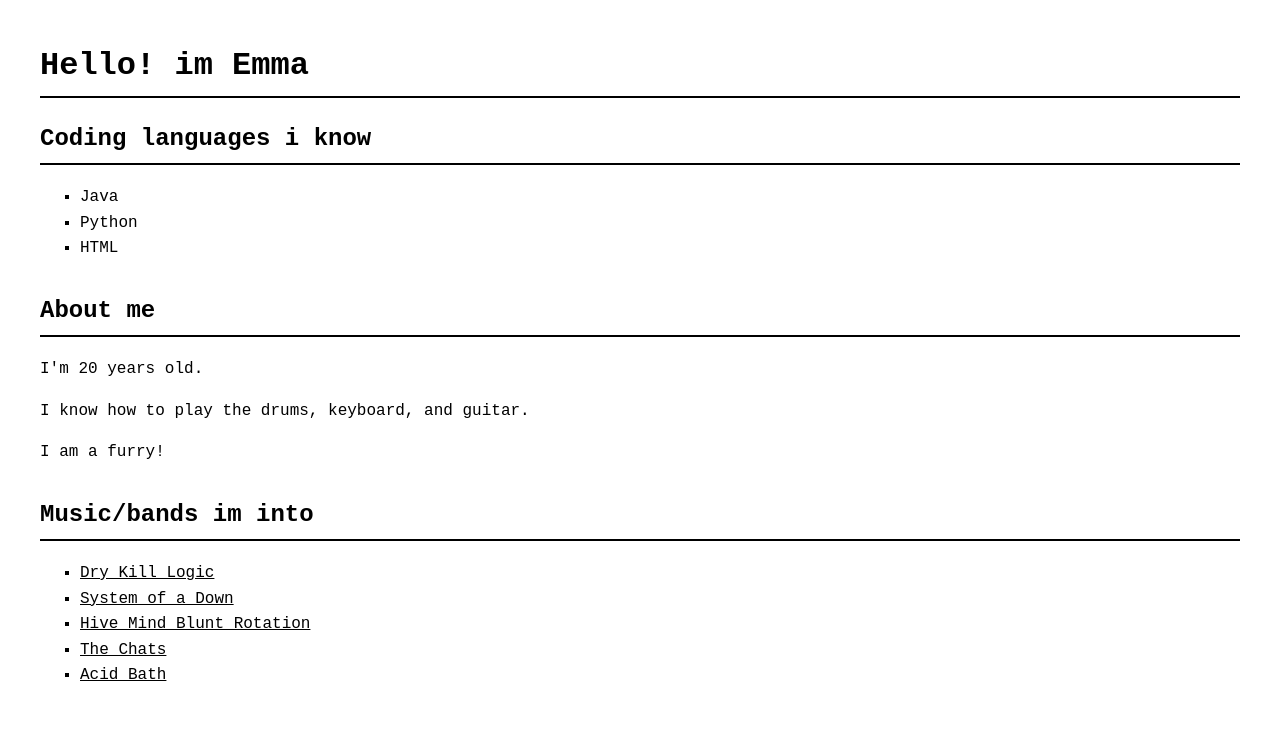
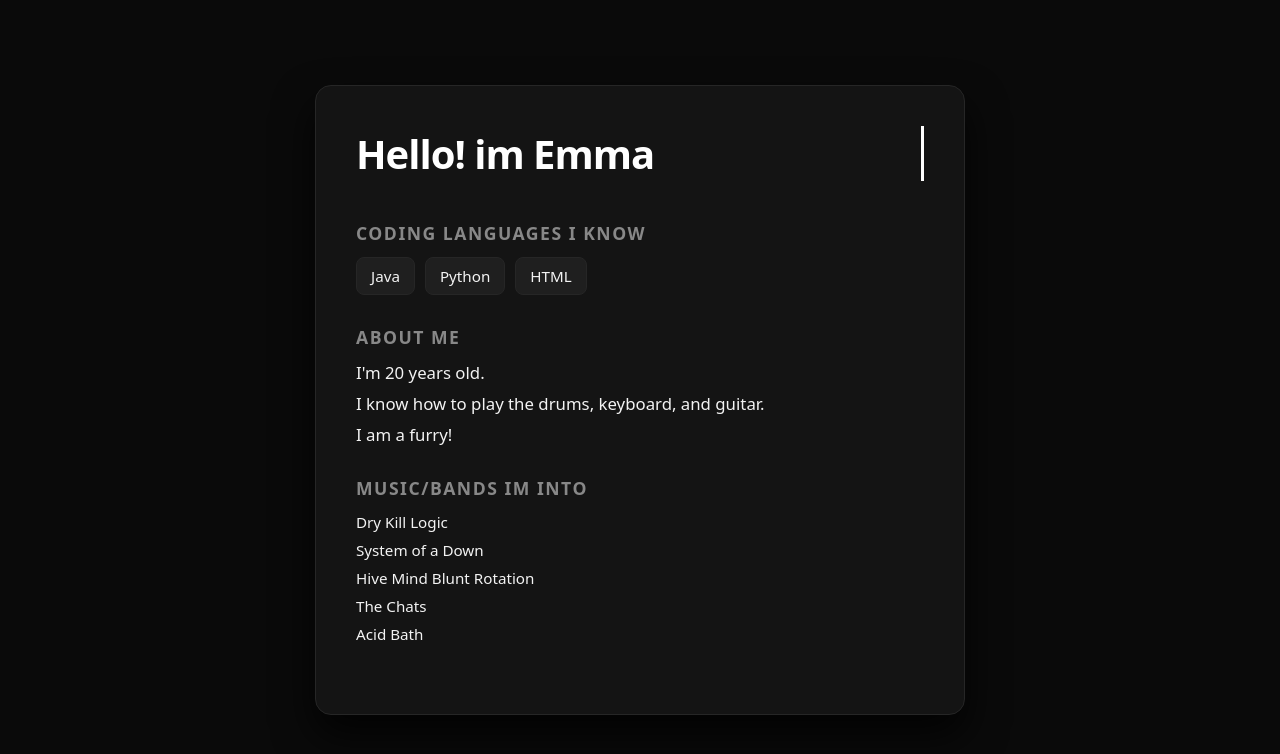
Before and after one commit to TESTINGTURBOV/FHJADJBA, a plain HTML site: page emma.html in a window 1280 px wide. Drawn offline with Linux system fonts and the light colour scheme.

Commit message:
Update emma.html

```diff
--- a/emma.html
+++ b/emma.html
@@ -5,40 +5,187 @@
     <meta name="viewport" content="width=device-width, initial-scale=1.0">
     <title>Emma's Website</title>
     <style>
-        body {
-            background-color: #ffffff;
-            color: #000000;
-            font-family: monospace, sans-serif;
-            margin: 40px;
-            line-height: 1.6;
+        :root {
+            --bg-color: #0a0a0a;
+            --card-bg: #141414;
+            --text-color: #f3f3f3;
+            --accent-color: #ffffff;
+            --muted-color: #888888;
+            --border-color: #262626;
         }
 
-        h1, h2 {
-            border-bottom: 2px solid #000000;
-            padding-bottom: 5px;
+        * {
+            box-sizing: border-box;
+            margin: 0;
+            padding: 0;
         }
 
-        ul {
-            list-style-type: square;
+        body {
+            background-color: var(--bg-color);
+            color: var(--text-color);
+            font-family: system-ui, -apple-system, BlinkMacSystemFont, 'Segoe UI', Roboto, Oxygen, Ubuntu, Cantarell, sans-serif;
+            display: flex;
+            justify-content: center;
+            align-items: center;
+            min-height: 100vh;
+            padding: 20px;
+            overflow-x: hidden;
         }
 
-        a {
-            color: #000000;
-            text-decoration: underline;
+        .container {
+            width: 100%;
+            max-width: 650px;
+            background: var(--card-bg);
+            border: 1px solid var(--border-color);
+            border-radius: 16px;
+            padding: 40px;
+            box-shadow: 0 20px 40px rgba(0, 0, 0, 0.8);
+            opacity: 0;
+            transform: translateY(20px);
+            animation: fadeIn 0.8s cubic-bezier(0.16, 1, 0.3, 1) forwards;
         }
 
-        a:hover {
-            background-color: #000000;
-            color: #ffffff;
+        @keyframes fadeIn {
+            to {
+                opacity: 1;
+                transform: translateY(0);
+            }
+        }
+
+        header {
+            margin-bottom: 35px;
+            text-align: left;
+        }
+
+        h1 {
+            font-size: 2.5rem;
+            font-weight: 800;
+            letter-spacing: -1px;
+            color: var(--accent-color);
+            display: inline-block;
+            overflow: hidden;
+            white-space: nowrap;
+            border-right: 3px solid var(--accent-color);
+            width: 0;
+            animation: typing 1.5s steps(20, end) forwards, blink 0.75s step-end infinite;
+        }
+
+        @keyframes typing {
+            from { width: 0; }
+            to { width: 100%; }
+        }
+
+        @keyframes blink {
+            from, to { border-color: transparent; }
+            50% { border-color: var(--accent-color); }
         }
 
         section {
             margin-bottom: 30px;
+            opacity: 0;
+            transform: translateY(15px);
+            animation: slideUp 0.6s ease forwards;
+        }
+
+        section:nth-child(2) { animation-delay: 0.3s; }
+        section:nth-child(3) { animation-delay: 0.5s; }
+        section:nth-child(4) { animation-delay: 0.7s; }
+
+        @keyframes slideUp {
+            to {
+                opacity: 1;
+                transform: translateY(0);
+            }
+        }
+
+        h2 {
+            font-size: 1.1rem;
+            text-transform: uppercase;
+            letter-spacing: 1.5px;
+            color: var(--muted-color);
+            margin-bottom: 12px;
+            font-weight: 600;
+        }
+
+        p {
+            font-size: 1.05rem;
+            margin-bottom: 8px;
+            color: var(--text-color);
+        }
+
+        ul {
+            list-style: none;
+            display: flex;
+            flex-wrap: wrap;
+            gap: 10px;
+        }
+
+        li {
+            background: #1f1f1f;
+            border: 1px solid var(--border-color);
+            padding: 8px 14px;
+            border-radius: 8px;
+            font-size: 0.95rem;
+            transition: all 0.3s ease;
+        }
+
+        li:hover {
+            background: var(--accent-color);
+            color: var(--bg-color);
+            transform: translateY(-2px);
+            border-color: var(--accent-color);
+        }
+
+        /* Styling for links list specifically */
+        section:last-of-type ul {
+            flex-direction: column;
+            gap: 8px;
+        }
+
+        section:last-of-type li {
+            background: transparent;
+            border: none;
+            padding: 0;
+        }
+
+        section:last-of-type li:hover {
+            background: transparent;
+            transform: none;
+        }
+
+        a {
+            color: var(--text-color);
+            text-decoration: none;
+            display: inline-block;
+            position: relative;
+            font-weight: 500;
+            transition: color 0.2s ease;
+        }
+
+        a::after {
+            content: '';
+            position: absolute;
+            width: 0;
+            height: 1px;
+            bottom: -2px;
+            left: 0;
+            background-color: var(--accent-color);
+            transition: width 0.3s ease;
+        }
+
+        a:hover {
+            color: var(--accent-color);
+            background: transparent;
+        }
+
+        a:hover::after {
+            width: 100%;
         }
     </style>
 </head>
 <body>
 
+    <div class="container">
         <header>
             <h1>Hello! im Emma</h1>
         </header>
@@ -69,6 +216,11 @@
                 <li><a href="https://open.spotify.com/artist/3n5jeTRWZEbTPJWyHSYUqn?si=oKubhpF6TZ2cG4bCGCvKuw" target="_blank">Acid Bath</a></li>
             </ul>
         </section>
+    </div>
 
+    <script>
+        // Subtle interactive effect: Log a welcome message to the console
+        console.log("%cWelcome to Emma's modern dark-mode site!", "background: #000; color: #fff; padding: 4px 8px; border-radius: 4px; font-weight: bold;");
+    </script>
 </body>
 </html>
```
Lines whose indentation alone changed are shown as unchanged.
